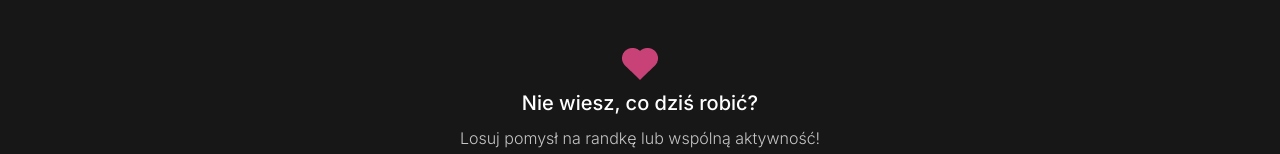
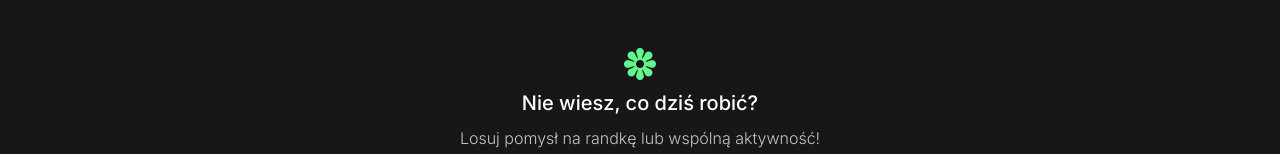
Before and after one commit to kxGeou/WhatAbout, a React (Vite) app: page / in a window 1280 px wide. Shown: the top 154 px of the page. Built offline with nearby package versions, Linux system fonts and the light colour scheme.

Commit message:
Update App.jsx

```diff
--- a/src/App.jsx
+++ b/src/App.jsx
@@ -3,7 +3,7 @@ import Header from "./components/Header"
 function App() {
   return (
     <main>
-      <Header type="couple"></Header>
+      <Header type="Friends"></Header>
     </main>
   )
 }
```
